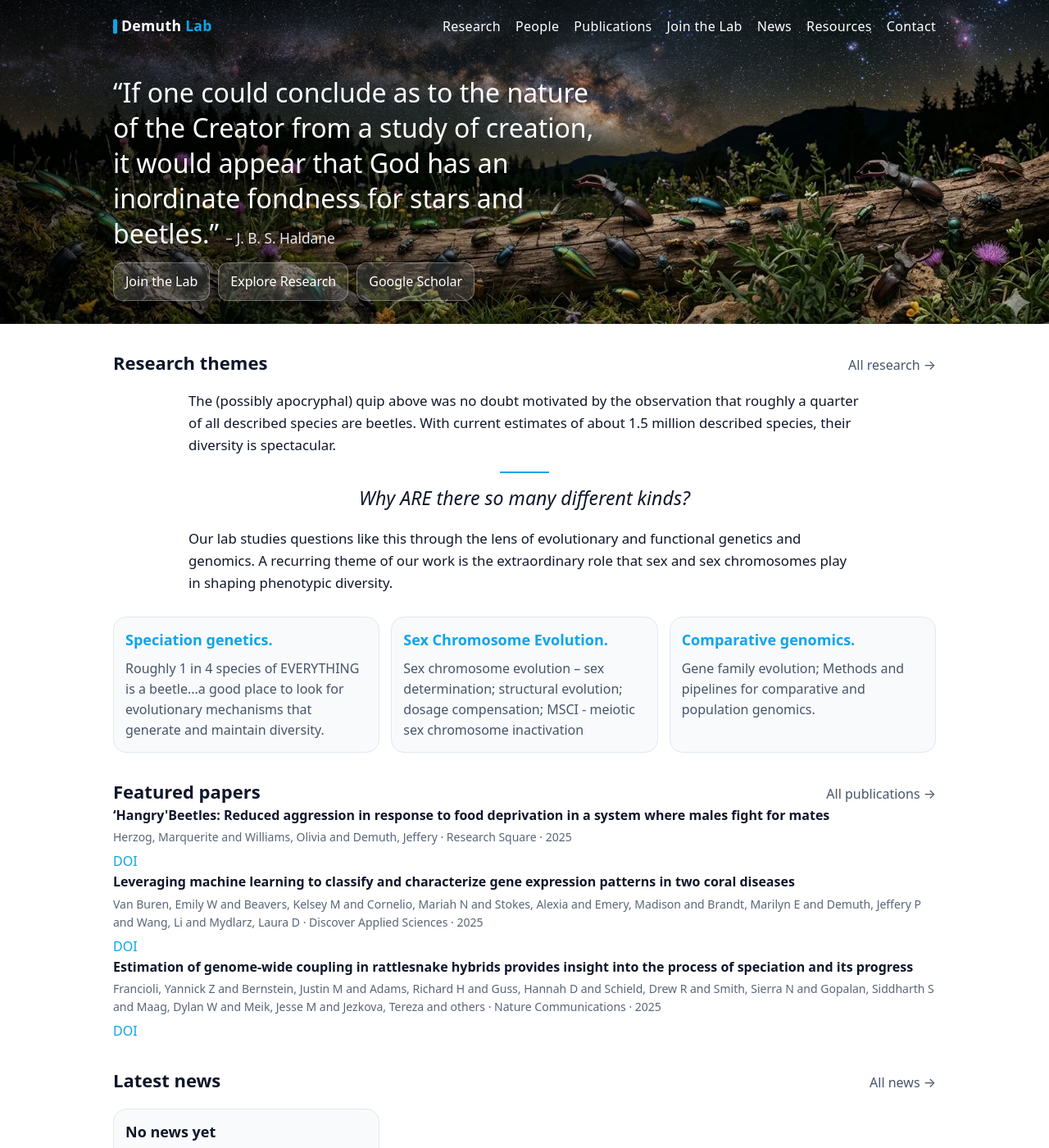
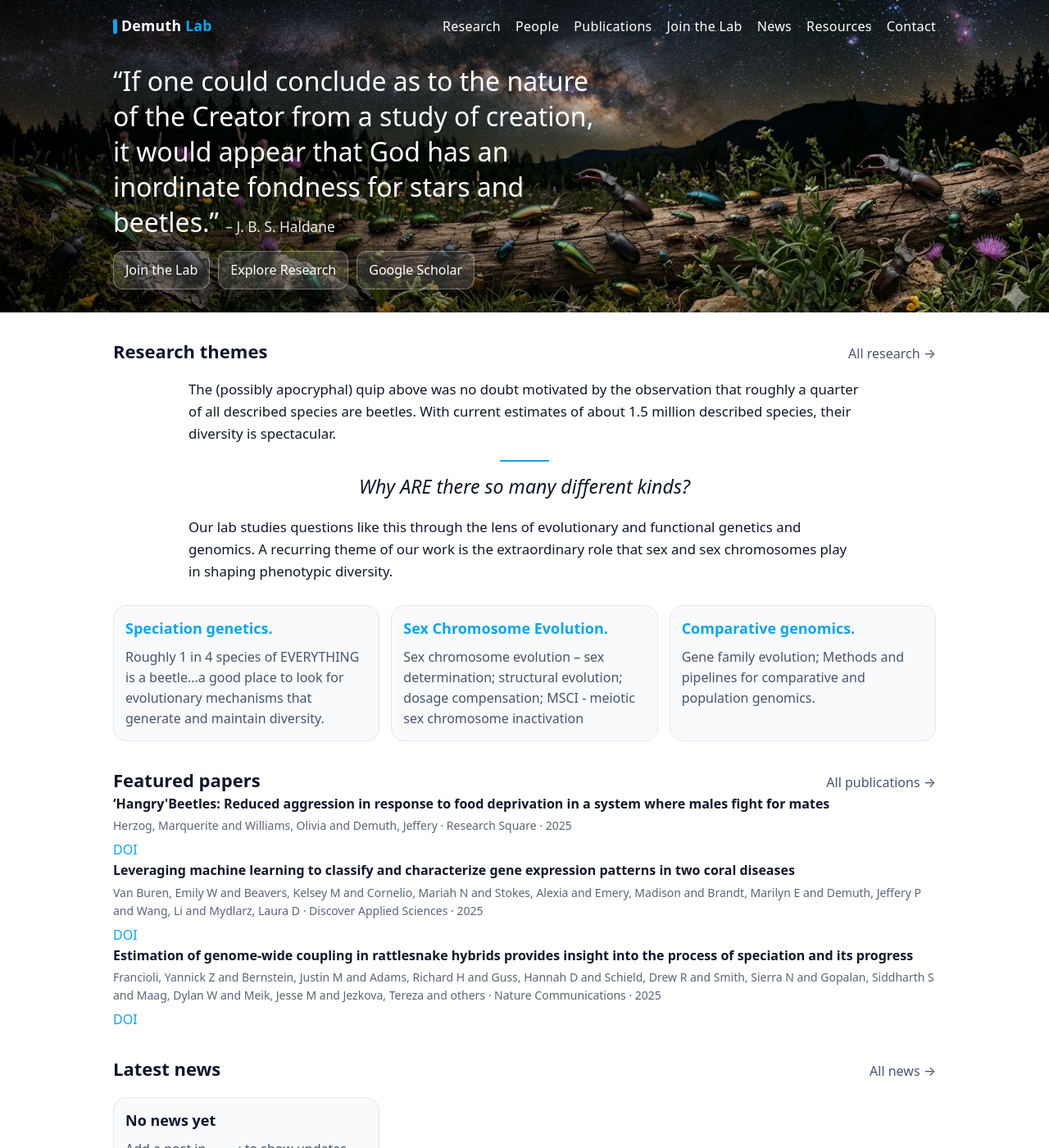
Before and after one commit to demuth-lab/demuth-lab.github.io, a Jekyll site: the page built from index.md, in a window 1280 px wide and 1400 px high. Shown: the whole window at 82% size. Built offline with Jekyll 4.4.1, drawn with Linux system fonts in a browser that asks for light colours.

Commit message:
Update main.css

```diff
--- a/assets/css/main.css
+++ b/assets/css/main.css
@@ -203,7 +203,7 @@ a:hover{
   width:100%;
   max-width:1040px;
   margin:0 auto;
-  padding:28px 18px;
+  padding:14px 18px 28px 18px;
 }
 
 .hero-banner-text{
```
